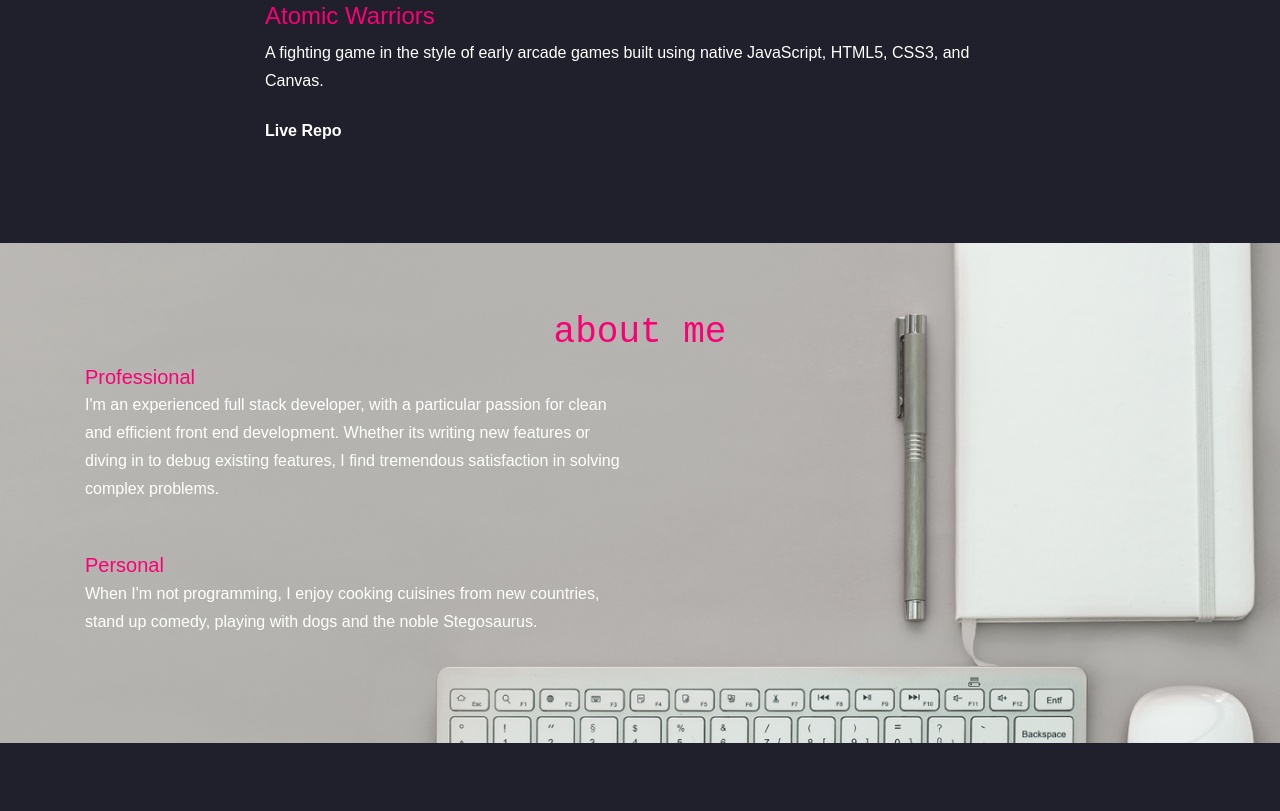
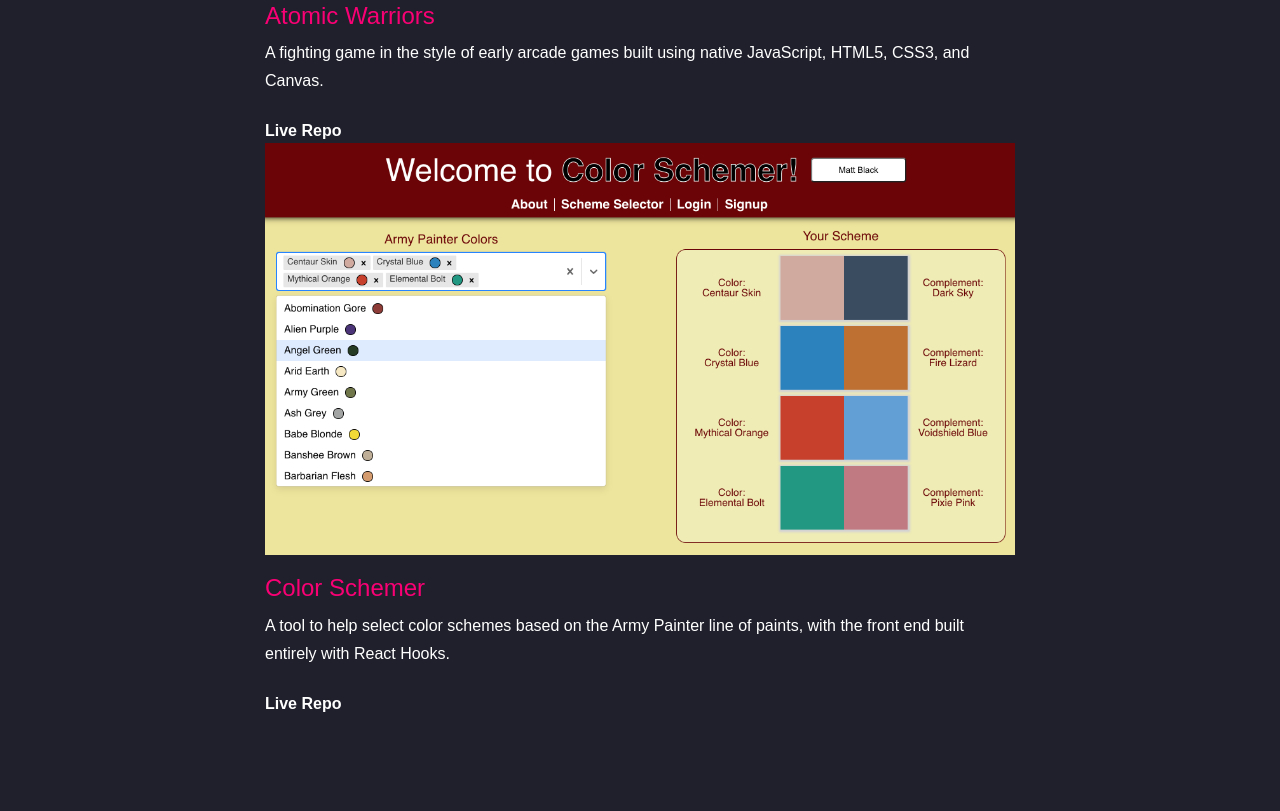
Before and after one commit to eric-pinero/portfolio-site, a plain HTML site: page index.html in a window 1280 px wide. Shown: the part 2729-3540 px from the top of the page. Drawn offline with Linux system fonts and the light colour scheme.

Commit message:
add colorschemer to projects section

```diff
--- a/index.html
+++ b/index.html
@@ -183,7 +183,7 @@ x<!DOCTYPE html>
                 </ol> -->
 
                 <div class="item first">
-                  <img class="project" src="img/bootbeginner.png" alt="">
+                  <img class="project" src="img/bootbeginner.png" alt="screenshot of Bootbeginner">
                   <h3 class="pink">Bootbeginner</h3>
                   <p>A Kickstarter inspired footwear crowdfunding project
                     built using JavaScript, Ruby on Rails, React.js, Redux, PostgresSQL, Heroku, and Webpack.
@@ -193,14 +193,25 @@ x<!DOCTYPE html>
                 </div>
 
                 <div class="item">
-                  <img class="project" src="img/atomic-warriors.png" alt="">
+                  <img class="project" src="img/atomic-warriors.png" alt="screenshot of Atomic Warriors">
                   <h3 class="pink">Atomic Warriors</h3>
                   <p>A fighting game in the style of early arcade games built using native
                     JavaScript, HTML5, CSS3, and Canvas.
                   </p>
                   <a href="https://eric-pinero.github.io"><b>Live</b></a>
                   <a href="https://github.com/eric-pinero/eric-pinero.github.io"><b>Repo</b></a>
+                </div>
 
+                <div class="item">
+                  <img class="project" src="img/color-schemer.png" alt="screenshot of Color Schemer">
+                  <h3 class="pink">Color Schemer</h3>
+                  <p>
+                    A tool to help select color schemes based on the Army Painter line of
+                    paints, with the front end built entirely with React Hooks.
+                  </p>
+                  <a href="http://color-schemer.herokuapp.com/"><b>Live</b></a>
+                  <a href="https://github.com/eric-pinero/color-schemer"><b>Repo</b></a>
+                </div>
 
                 <!-- Wrapper for slides -->
                 <!-- <div class="carousel-inner">
@@ -225,11 +236,10 @@ x<!DOCTYPE html>
                 </div> -->
               </div>
             </div>
+            <br>
+            <br>
+            <br>
           </div>
-          <br>
-          <br>
-          <br>
-        </div>
         <!-- /container -->
       </div>
     </section>
@@ -287,7 +297,7 @@ x<!DOCTYPE html>
                 <div>
                   <div class="accordion-inner">
                     <p>
-                      When I'm not programming, I enjoy cooking cuisines from new countries, stand up comedy, playing with dogs
+                      When I'm not programming, I enjoy cooking cuisines from different countries, stand up comedy, playing with dogs
                       and the noble Stegosaurus.
                     </p>
                   </div>
```
Also changed, not shown: img/color-schemer.png (added), 1 other file.
